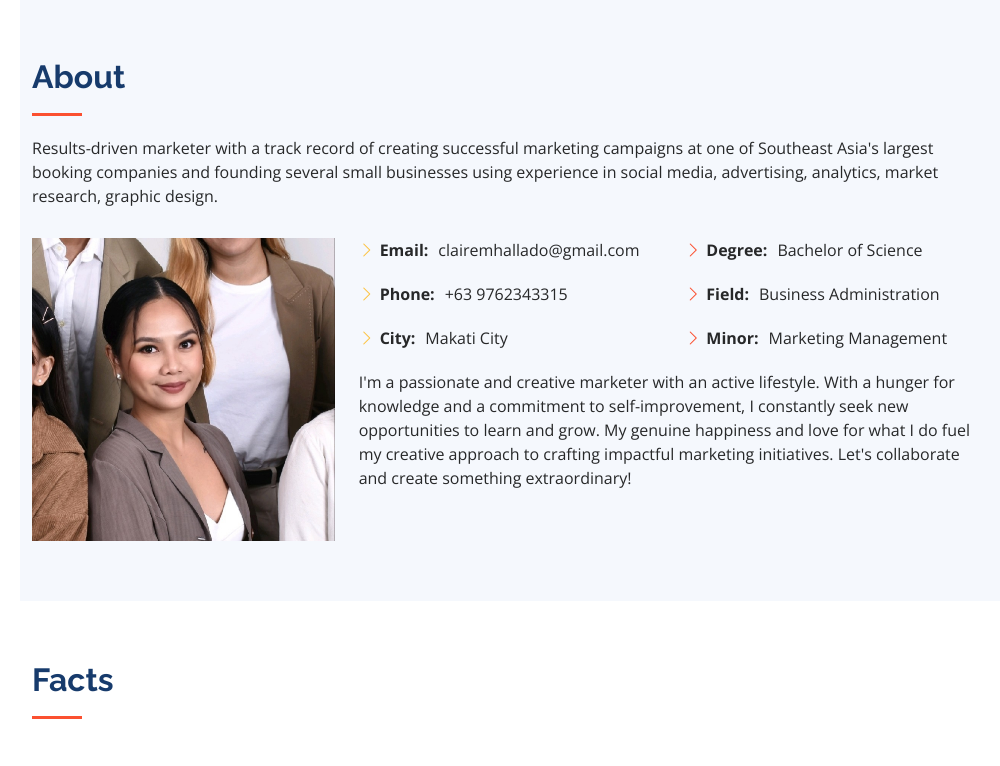
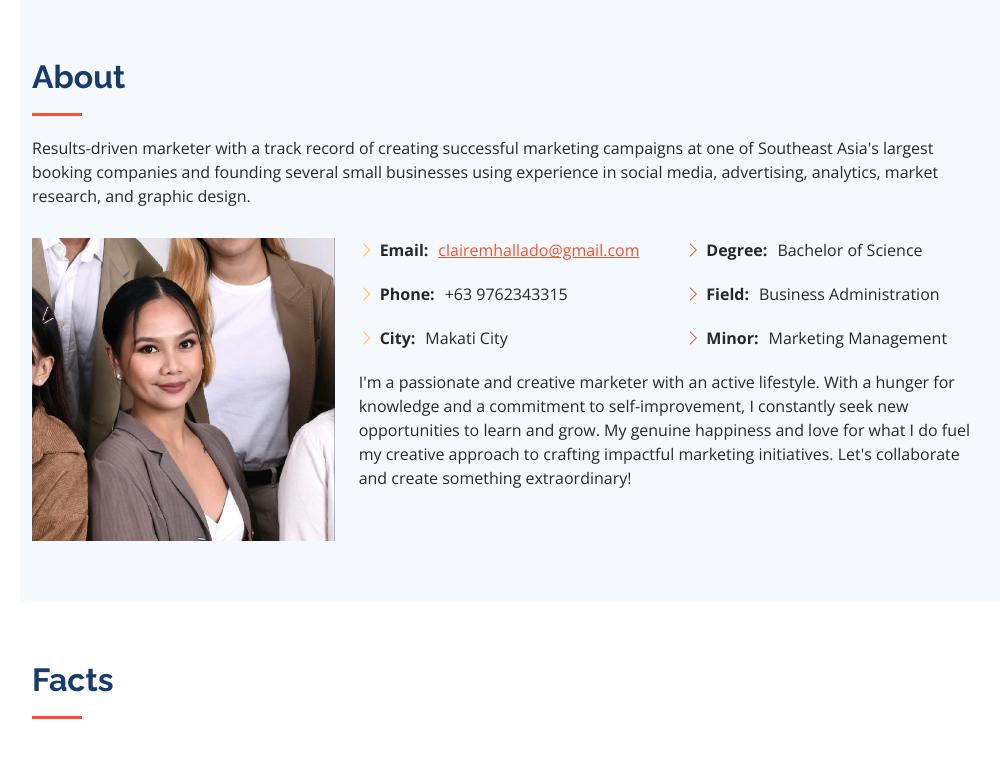
Before and after one commit to markdentoom/gf-portfolio, a plain HTML site: page index.html in a window 1280 px wide. Shown: the part 802-1568 px from the top of the page, without its empty margins (280-1280 px from the left). Drawn offline with nearby package versions, Linux system fonts and the light colour scheme.

Commit message:
fixed typo and added link to email

```diff
--- a/index.html
+++ b/index.html
@@ -81,7 +81,7 @@
           <h2>About</h2>
           <p>Results-driven marketer with a track record of creating successful marketing campaigns at one of Southeast
             Asia's largest booking companies and founding several small businesses using experience in social media,
-            advertising, analytics, market research, graphic design.</p>
+            advertising, analytics, market research, and graphic design.</p>
         </div>
 
         <div class="row">
@@ -92,10 +92,13 @@
             <div class="row">
               <div class="col-lg-6">
                 <ul>
-                  <li><i class="bi bi-chevron-right"></i> <strong>Email:</strong> <span>clairemhallado@gmail.com</span>
+                  <li>
+                    <i class="bi bi-chevron-right"></i> <strong>Email:</strong> <span>
+                      <a href="mailto: clairemhallado@gmail.com"
+                        style="text-decoration: underline;">clairemhallado@gmail.com</a>
+                    </span>
                   </li>
-                  <li><i class="bi bi-chevron-right"></i> <strong>Phone:</strong> <span>+63
-                      9762343315</span></li>
+                  <li><i class="bi bi-chevron-right"></i> <strong>Phone:</strong> <span>+63 9762343315</span></li>
                   <li><i class="bi bi-chevron-right"></i> <strong>City:</strong> <span>Makati
                       City</span>
                   </li>
@@ -320,7 +323,7 @@
               <h4>Far Eastern University</h4>
               <p><em>Bachelor of Science in Business Administration</em></p>
               <p>
-                <b>Major in Marketing Management</b>: QPA: 3.25/4
+                <b>Major in Marketing Management</b>: QPA: 3.31/4
               </p>
               <p>
                 <b>Honours & Awards</b>: Recipient of Dean’s List Academic Achievement Award, Recipient of
```
